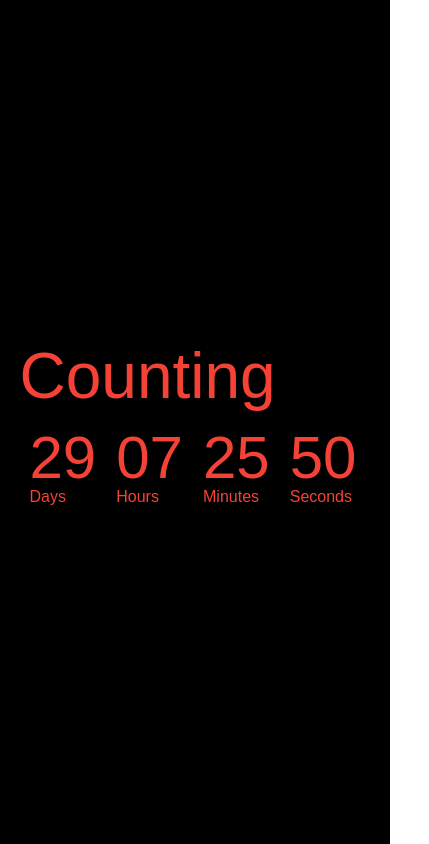
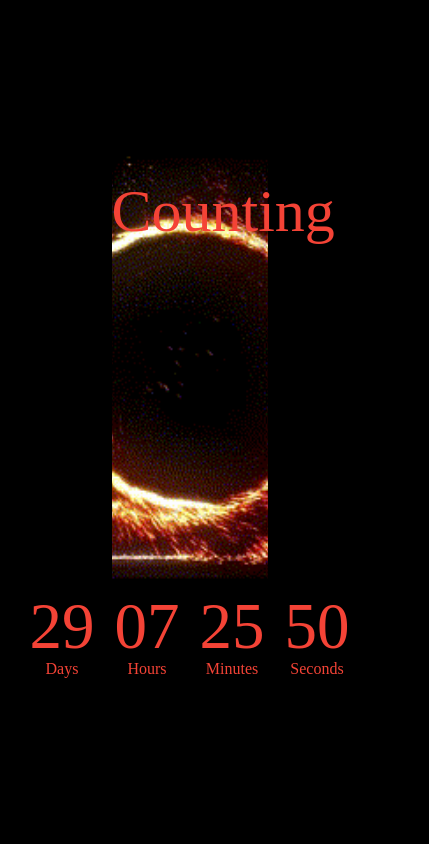
Before and after one commit to kartikayverma56/ctddown, a plain HTML site: page index.html in a window 390 px wide. Shown: the whole page, 429 px wide, since content can reach past the window. Drawn offline with Linux system fonts and the light colour scheme.

Commit message:
Update style.css

```diff
--- a/style.css
+++ b/style.css
@@ -1,43 +1,83 @@
-*
-{
-	margin:0;
+* {
+    margin: 0;
     padding: 0;
-	font-family: 'poppins',sans-serif;
-	box-sizing: border-box;
+    font-family: myFont;
+    src: url(./Dragonlord_PERSONAL_USE_ONLY.otf);
 }
-.container{
-	width:100vw;
-	height:100vh;
+
+.container {
+    width: 100vw;
+    height: 100vh;
     background-image: url(./Untitled.png);
     background-position: center;
     background-size: cover;
     padding: 0 5%;
     position: relative;
+    text-align: center;
+}
 
-}
-.content{
-	top:50%;
+.content {
+    top: 50%;
     position: absolute;
     transform: translateY(-50%);
-	color:#F44336;
+    color: #F44336;
+    display: flex;
+    flex-direction: row;
+    align-items: center; /* Center the content horizontally */
+}
 
+.ring {
+    height: 50vh;
+    width: 40vw;
+    background-image: url('./svg.gif');
+    background-size: cover;
+    background-position: center;
+    z-index: 50;
+    position: relative;
+    justify-content: center;
+    text-align: center;
+}
 
+.ring h1 {
+    font-size: 60px;
+    font-weight: 500;
+    margin: 0; /* Remove default margin */
+    padding-top: 125px;
 }
-.content h1{
-	font-size:64px;
-	font-weight:500;
+
+.launch-time {
+    display: flex;
+    padding-left: 200px; /* Adjust as needed */
 }
-.launch-time{
-	display:flex;
+
+.launch-time div {
+    flex-basis: 100px;
 }
-.launch-time div{
-	flex-basis:100px ;
+
+.launch-time div p {
+    font-size: 65px;
+    margin-bottom: -14px;
+    padding: 10px;
 }
-.launch-time div p{
-	font-size:60px;
-	margin-bottom:-14px;
-	padding:10px;
+
+.launch-time span {
+    padding: 10px;
 }
-.launch-time span{
-	padding:10px;
+@media only screen and (max-width: 600px) {
+    .content {
+        flex-direction: column;
     }
+
+    .launch-time {
+        padding-left: 0;
+    }
+
+    .launch-time div {
+        flex-basis: auto;
+        margin-bottom: 10px;
+    }
+
+    .ring h1 {
+        padding-top: 20px;
+    }
+}
```
Lines whose indentation alone changed are shown as unchanged.
